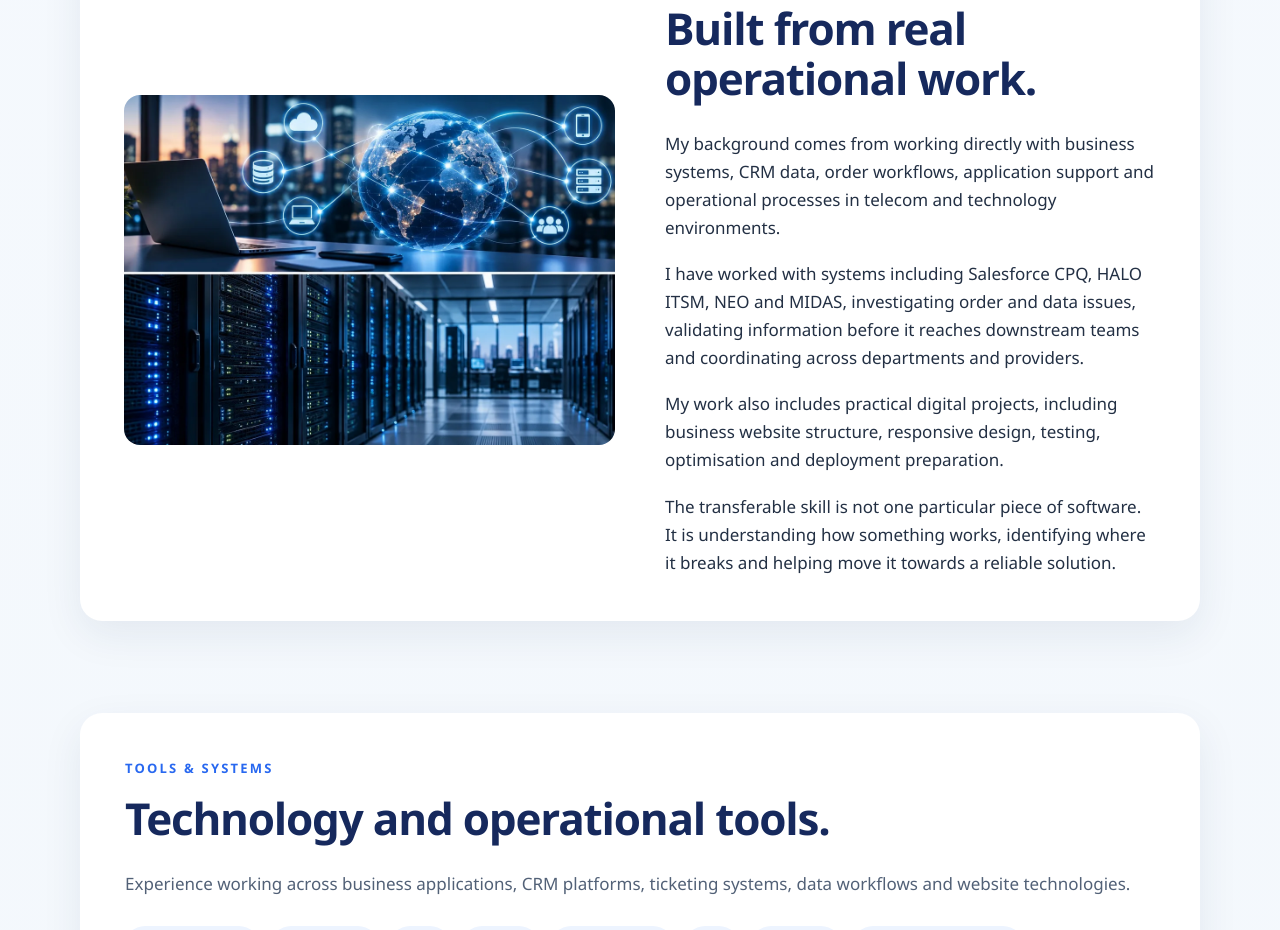
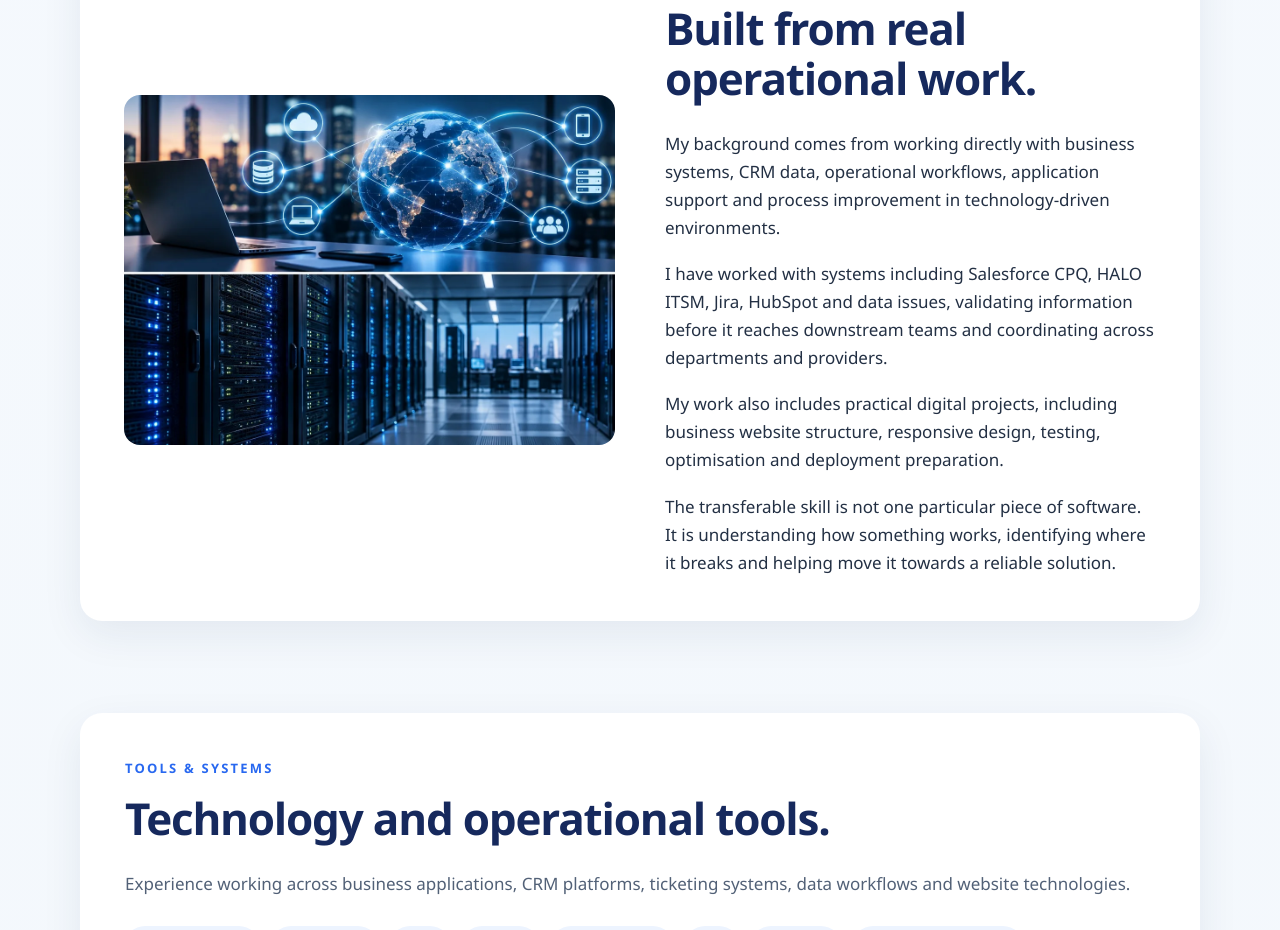
Before and after one commit to lzprocessoperations/lz-process-website, a plain HTML site: page index.html in a window 1280 px wide. Shown: the part 3096-4026 px from the top of the page. Drawn offline with Linux system fonts and the light colour scheme.

```diff
--- a/index.html
+++ b/index.html
@@ -674,15 +674,14 @@
                     </h2>
 
                     <p>
-                        My background comes from working directly with
-                        business systems, CRM data, order workflows,
-                        application support and operational processes
-                        in telecom and technology environments.
+                        My background comes from working directly with business systems,
+                        CRM data, operational workflows,
+                        application support and process improvement in technology-driven environments.
                     </p>
 
                     <p>
-                        I have worked with systems including Salesforce CPQ,
-                        HALO ITSM, NEO and MIDAS, investigating order
+                        I have worked with systems including
+                        Salesforce CPQ, HALO ITSM, Jira, HubSpot
                         and data issues, validating information before it
                         reaches downstream teams and coordinating across
                         departments and providers.
```
